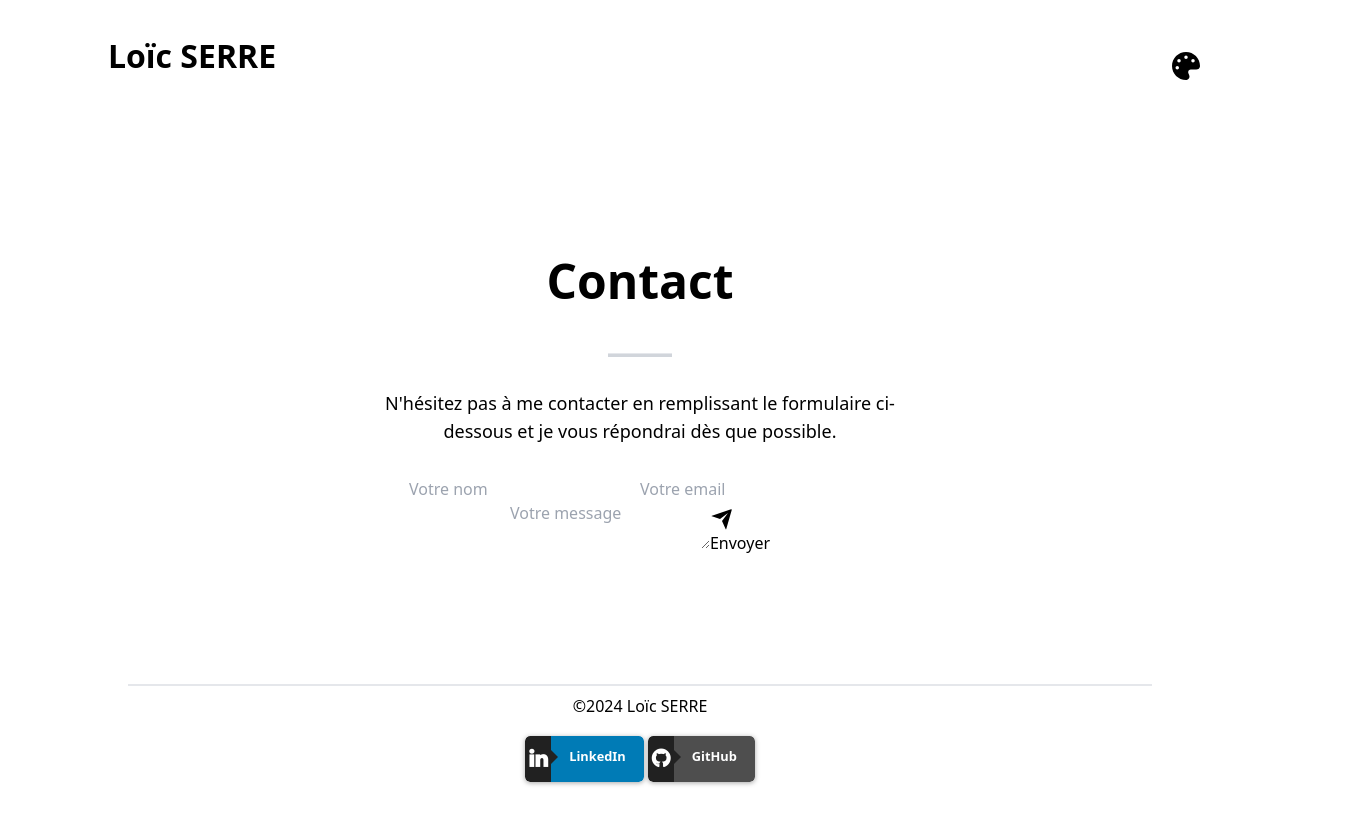
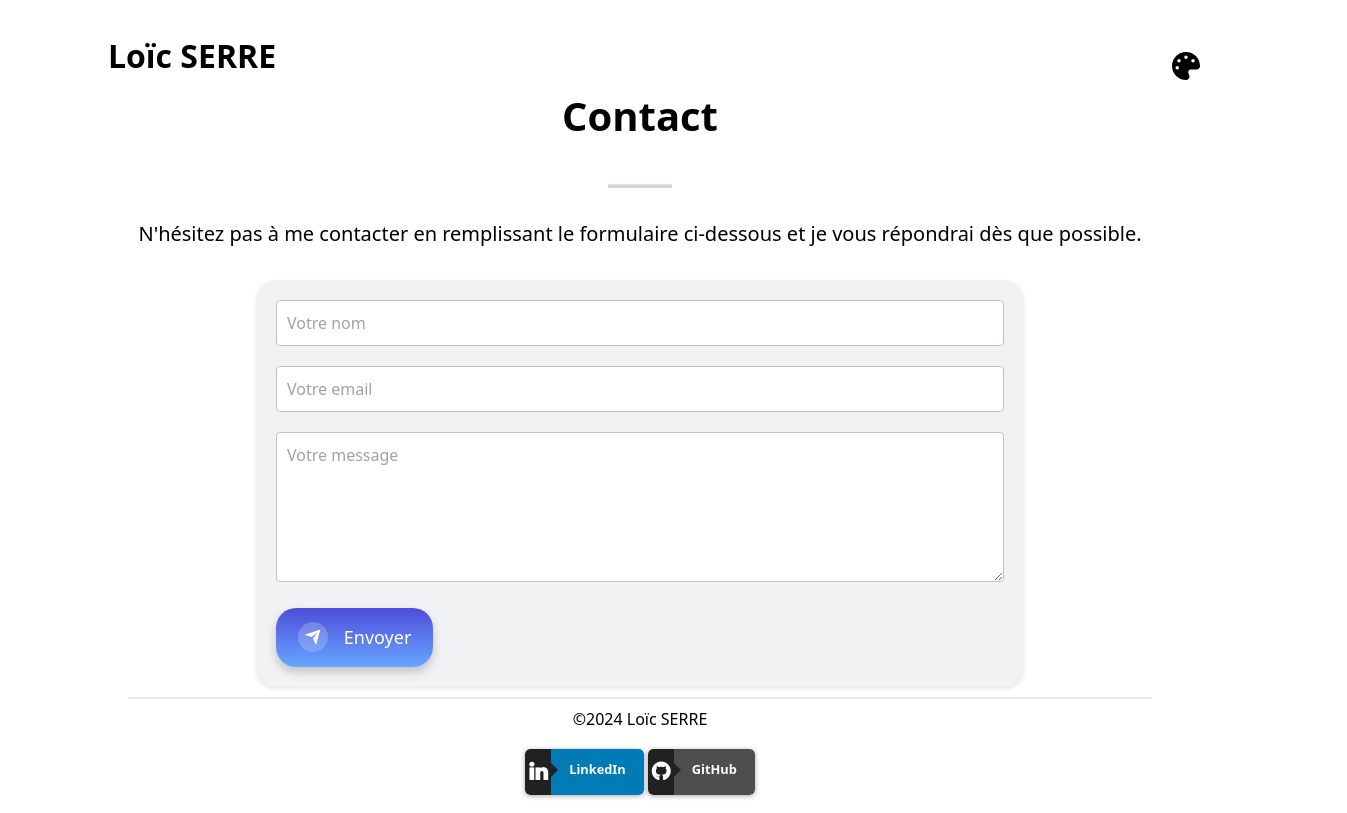
Before and after one commit to LoicSERRE/portfolio-v2, a Next.js app: page /contact in a window 1280 px wide. Shown: the whole page, 1347 px wide, since content can reach past the window. Built offline with nearby package versions, Linux system fonts and the light colour scheme.

Commit message:
Mise à jour du style des différents pages

```diff
--- a/src/app/globals.css
+++ b/src/app/globals.css
@@ -387,12 +387,7 @@ footer {
 
 /* Page du CV */
 .cvSection {
-  text-align: center;
-  padding: 2rem;
-  margin-top: 2rem;
-  border-radius: 8px;
-  width: 80%;
-  max-width: 600px;
+  width: 130%; /* Vous pouvez ajuster cette valeur selon vos besoins */
 }
 
 .downloadButton {
@@ -404,3 +399,239 @@ footer {
 .downloadButton:hover {
   background-color: #0056b3; /* Bleu plus foncé */
 }
+
+/* Formulaire de contact */
+.contact__form {
+  max-width: 100%;
+  margin: 0 auto;
+  padding: 20px;
+  background: #f1f2f3;
+  border-radius: 20px;
+  box-shadow: 0 2px 4px rgba(0, 0, 0, 0.1);
+  margin-bottom: 10px;
+}
+
+.contact__form input[type="text"],
+.contact__form input[type="email"],
+.contact__form textarea {
+  width: 100%;
+  padding: 10px;
+  margin-bottom: 20px;
+  border: 1px solid #c0c1c2;
+  border-radius: 4px;
+  box-sizing: border-box;
+  color: #141414;
+}
+
+.contact__form textarea {
+  height: 150px;
+  resize: vertical;
+}
+
+.contact__form button[type="submit"] {
+  width: 100%;
+  padding: 10px;
+  border: none;
+  border-radius: 4px;
+  background-color: #007bff;
+  color: #fff;
+  cursor: pointer;
+  font-size: 16px;
+  transition: background-color 0.3s ease;
+}
+
+.contact__form button[type="submit"]:hover {
+  background-color: #0056b3;
+}
+
+/* Styles pour la boîte modale */
+.modal {
+  display: flex;
+  align-items: center;
+  justify-content: center;
+  position: fixed;
+  z-index: 1000;
+  left: 0;
+  top: 0;
+  width: 100%;
+  height: 100%;
+  overflow: auto;
+  background-color: rgba(0, 0, 0, 0.5); /* Fond semi-transparent */
+}
+
+.modal-content {
+  background-color: #fefefe;
+  margin: auto;
+  padding: 20px;
+  border: 1px solid #888;
+  width: 80%;
+  max-width: 500px;
+  box-shadow: 0 5px 15px rgba(0, 0, 0, 0.3);
+  border-radius: 10px;
+  text-align: center;
+  color: #000;
+}
+
+.close-button {
+  color: #aaa;
+  float: right;
+  font-size: 28px;
+  font-weight: bold;
+  cursor: pointer;
+}
+
+.close-button:hover,
+.close-button:focus {
+  color: black;
+  text-decoration: none;
+}
+
+.icon_modal {
+  width: 50px;
+  height: 50px;
+  margin: 0 auto 20px;
+}
+
+.success-icon {
+  color: green;
+}
+
+.error-icon {
+  color: red;
+}
+
+/* Bouton envoyer */
+.send-button {
+  font-family: inherit;
+  font-size: 18px;
+  background: linear-gradient(to bottom, #4f4dd9 0%,#66a6ff 100%);
+  color: white;
+  padding: 0.8em 1.2em;
+  display: flex;
+  align-items: center;
+  justify-content: center;
+  border: none;
+  border-radius: 20px;
+  box-shadow: 0px 5px 10px rgba(0, 0, 0, 0.2);
+  transition: all 0.3s;
+}
+
+.send-button:hover {
+  transform: translateY(-3px);
+  box-shadow: 0px 8px 15px rgba(0, 0, 0, 0.3);
+}
+
+.send-button:active {
+  transform: scale(0.95);
+  box-shadow: 0px 2px 5px rgba(0, 0, 0, 0.2);
+}
+
+.send-button span {
+  display: block;
+  margin-left: 0.4em;
+  transition: all 0.3s;
+}
+
+.send-button svg {
+  width: 18px;
+  height: 18px;
+  fill: white;
+  transition: all 0.3s;
+}
+
+.send-button .svg-wrapper {
+  display: flex;
+  align-items: center;
+  justify-content: center;
+  width: 30px;
+  height: 30px;
+  border-radius: 50%;
+  background-color: rgba(255, 255, 255, 0.2);
+  margin-right: 0.5em;
+  transition: all 0.3s;
+}
+
+.send-button:hover .svg-wrapper {
+  background-color: rgba(255, 255, 255, 0.5);
+}
+
+.send-button:hover svg {
+  transform: rotate(45deg);
+}
+
+/* Bouton de téléchargement */
+.downloadbutton {
+  --😀: #644dff;
+  --😀😀: #4836bb;
+  --😀😀😀: #654dff63;
+  cursor: pointer;
+  width: 184px;
+  height: 48px;
+  display: flex;
+  align-items: center;
+  justify-content: center;
+  gap: 1rem;
+  font-size: 1.125em;
+  font-weight: 800;
+  letter-spacing: 2px;
+  color: #fff;
+  background: var(--😀);
+  border: 2px solid var(--😀😀);
+  border-radius: .75rem;
+  box-shadow: 0 8px 0 var(--😀😀);
+  transform: skew(-10deg);
+  transition: all .1s ease;
+  filter: drop-shadow(0 15px 20px var(--😀😀😀));
+}
+
+.downloadbutton:active {
+  letter-spacing: 0px;
+  transform: skew(-10deg) translateY(8px);
+  box-shadow: 0 0 0 var(--😀😀😀);
+}
+
+/* Taille de texte responsive pour les titres */
+.text-responsive-title {
+  font-size: 2.5rem; /* Taille par défaut pour les grands écrans */
+}
+
+@media (max-width: 1200px) {
+  .text-responsive-title {
+    font-size: 2rem; /* Taille pour les écrans moyens */
+  }
+}
+
+@media (max-width: 768px) {
+  .text-responsive-title {
+    font-size: 1.75rem; /* Taille pour les tablettes */
+  }
+}
+
+@media (max-width: 480px) {
+  .text-responsive-title {
+    font-size: 1.5rem; /* Taille pour les petits écrans */
+  }
+}
+
+/* Taille de texte responsive pour les paragraphes */
+.text-responsive-paragraph {
+  font-size: 1.25rem; /* Taille par défaut pour les grands écrans */
+}
+
+@media (max-width: 1200px) {
+  .text-responsive-paragraph {
+    font-size: 1.125rem; /* Taille pour les écrans moyens */
+  }
+}
+
+@media (max-width: 768px) {
+  .text-responsive-paragraph {
+    font-size: 1rem; /* Taille pour les tablettes */
+  }
+}
+
+@media (max-width: 480px) {
+  .text-responsive-paragraph {
+    font-size: 0.875rem; /* Taille pour les petits écrans */
+  }
+}
```
